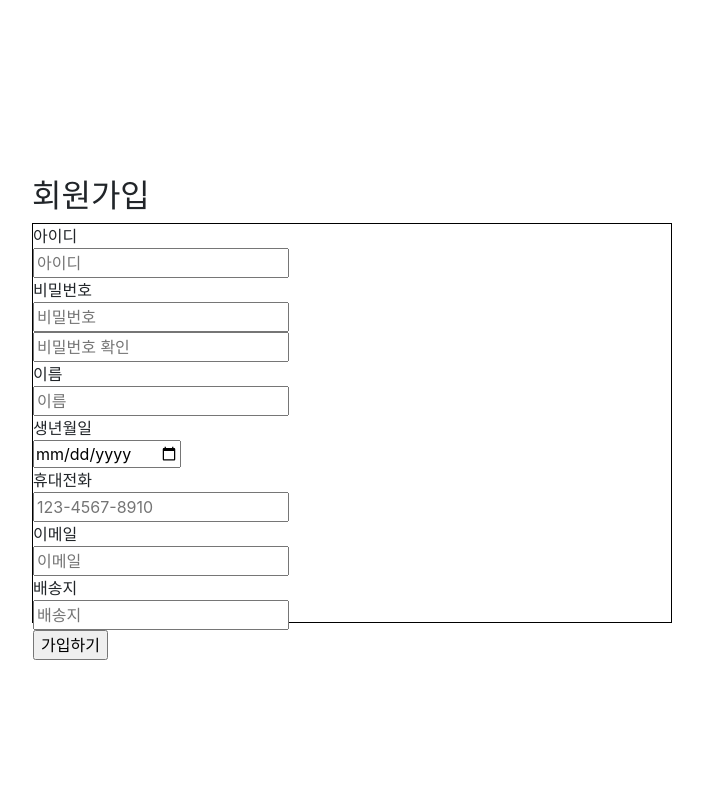
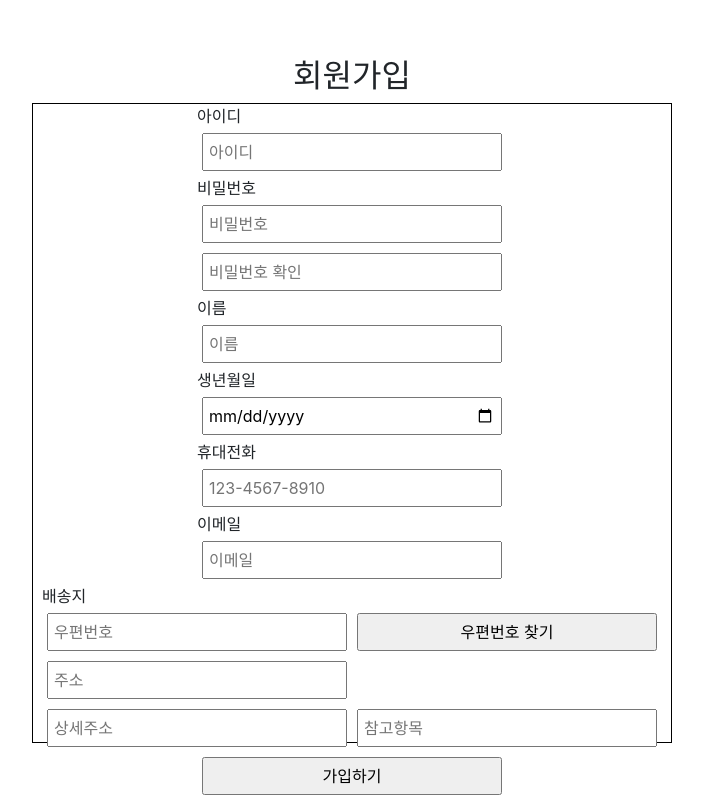
Before and after one commit to Minhyeok51/nbbangfare, a React (Create React App) app in the folder nbbanfare/src/main/frontend/: page /Join in a window 1280 px wide. Shown: the whole page, without its empty margins (288-991 px from the left). Built offline with nearby package versions, Linux system fonts and the light colour scheme; no server answers.

Commit message:
회원가입 폼 얼추완성

```diff
--- a/nbbanfare/src/main/frontend/package.json
+++ b/nbbanfare/src/main/frontend/package.json
@@ -14,6 +14,7 @@
     "bootstrap": "^5.2.3",
     "react": "^18.2.0",
     "react-bootstrap": "^2.7.0",
+    "react-daum-postcode": "^3.1.1",
     "react-dom": "^18.2.0",
     "react-router-dom": "^6.5.0",
     "react-scripts": "5.0.1",
--- a/nbbanfare/src/main/frontend/src/component/Join.js
+++ b/nbbanfare/src/main/frontend/src/component/Join.js
@@ -1,5 +1,6 @@
 import {useState} from "react";
 import '../css/join.css'
+import Post from './Post';
 function Join(){
 
     let userId = document.querySelector('#userId');
@@ -13,6 +14,22 @@ function Join(){
 		re_password: ''
     	});
 
+
+        const [enroll_company, setEnroll_company] = useState({
+            address:'',
+        });
+
+        const [popup, setPopup] = useState(false);
+        const handleInput = (e) => {
+            setEnroll_company({
+                ...enroll_company,
+                [e.target.name]:e.target.value,
+            })
+        }
+
+        const handleComplete = (data) => {
+            setPopup(!popup);
+        }
 
   const onChange = (e) => {//input에 name을 가진 요소의 value에 이벤트를 걸었다
     const { name, value } = e.target   // 변수를 만들어 이벤트가 발생했을때의 value를 넣어줬다
@@ -198,16 +215,37 @@ function Join(){
             <div className="form-row">
               <div className="form-item">
                 <div className="form-input">
-                  <label htmlFor="address">
-                    <div>배송지</div>
-                    <input
-                      type="address"
-                      id="address"
-                      name="address"
-                      onChange={onChange}
-                      placeholder="배송지"
-                    />
-                  </label>
+                  <div>배송지</div>
+                  <input
+                    type="text"
+                    id="postcode"
+                    placeholder="우편번호"
+                  />
+                  <input
+                    type="button"
+                    onClick={handleComplete}
+                    value="우편번호 찾기"
+                  />
+                  <br />
+                  <input type="text" id="address" placeholder="주소" />
+                  <br />
+                  <input
+                    type="text"
+                    id="detailAddress"
+                    placeholder="상세주소"
+                  />
+                  <input
+                    type="text"
+                    id="extraAddress"
+                    placeholder="참고항목"
+                  />
+                  {/* <button onClick={handleComplete}>우편번호 찾기</button> */}
+                  {popup && (
+                    <Post
+                    //   company={enroll_company}
+                    //   setcompany={setEnroll_company}
+                    ></Post>
+                  )}
                 </div>
               </div>
             </div>
--- /dev/null
+++ b/nbbanfare/src/main/frontend/src/component/Post.js
@@ -0,0 +1,61 @@
+import React, { useEffect, useState } from "react";
+import DaumPostcode from "react-daum-postcode";
+import '../css/join.css'
+
+const Post = (props) => {
+
+    const complete = (data) =>{
+       // 팝업에서 검색결과 항목을 클릭했을때 실행할 코드를 작성하는 부분.
+
+                // 각 주소의 노출 규칙에 따라 주소를 조합한다.
+                // 내려오는 변수가 값이 없는 경우엔 공백('')값을 가지므로, 이를 참고하여 분기 한다.
+                var addr = ''; // 주소 변수
+                var extraAddr = ''; // 참고항목 변수
+
+                //사용자가 선택한 주소 타입에 따라 해당 주소 값을 가져온다.
+                if (data.userSelectedType === 'R') { // 사용자가 도로명 주소를 선택했을 경우
+                    addr = data.roadAddress;
+                } else { // 사용자가 지번 주소를 선택했을 경우(J)
+                    addr = data.jibunAddress;
+                }
+
+                // 사용자가 선택한 주소가 도로명 타입일때 참고항목을 조합한다.
+                if(data.userSelectedType === 'R'){
+                    // 법정동명이 있을 경우 추가한다. (법정리는 제외)
+                    // 법정동의 경우 마지막 문자가 "동/로/가"로 끝난다.
+                    if(data.bname !== '' && /[동|로|가]$/g.test(data.bname)){
+                        extraAddr += data.bname;
+                    }
+                    // 건물명이 있고, 공동주택일 경우 추가한다.
+                    if(data.buildingName !== '' && data.apartment === 'Y'){
+                        extraAddr += (extraAddr !== '' ? ', ' + data.buildingName : data.buildingName);
+                    }
+                    // 표시할 참고항목이 있을 경우, 괄호까지 추가한 최종 문자열을 만든다.
+                    if(extraAddr !== ''){
+                        extraAddr = ' (' + extraAddr + ')';
+                    }
+                    // 조합된 참고항목을 해당 필드에 넣는다.
+                    document.getElementById("extraAddress").value = extraAddr;
+
+                } else {
+                    document.getElementById("extraAddress").value = '';
+                }
+
+                // 우편번호와 주소 정보를 해당 필드에 넣는다.
+                document.getElementById('postcode').value = data.zonecode;
+                document.getElementById("address").value = addr;
+                // 커서를 상세주소 필드로 이동한다.
+                document.getElementById("detailAddress").focus();
+    }
+
+    return (
+        <div >
+            <DaumPostcode
+                className="postmodal"
+                autoClose
+                onComplete={complete} />
+        </div>
+    );
+};
+
+export default Post;
--- a/nbbanfare/src/main/frontend/src/css/join.css
+++ b/nbbanfare/src/main/frontend/src/css/join.css
@@ -7,11 +7,33 @@
     height: 100vh;
 }
 .form{
+    display: flex;
     width: 50vw;
-    height: 50vh;
+    height: 80vh;
     border: 1px solid black;
+    align-items: center;
+    /* justify-content: start; */
+    flex-direction: column;
+
+}
+input{
+    width: 300px;
+    padding: 5px;
+    margin: 5px;
+}
+#userJoinInner{
+    display: flex;
+    align-items: center;
+    /* justify-content: end; */
+    flex-direction: column;
+    /* background-color: black; */
 }
 
-#userJoinInner{
-    justify-content: center;
+.postmodal{
+    background : rgba(0,0,0,0.25);
+    position : fixed;
+    left:0;
+    top:0;
+    height:100%;
+    width:100%;
 }
```
Also changed, not shown: 1 other file (tests, documents, lock files or other folders).
